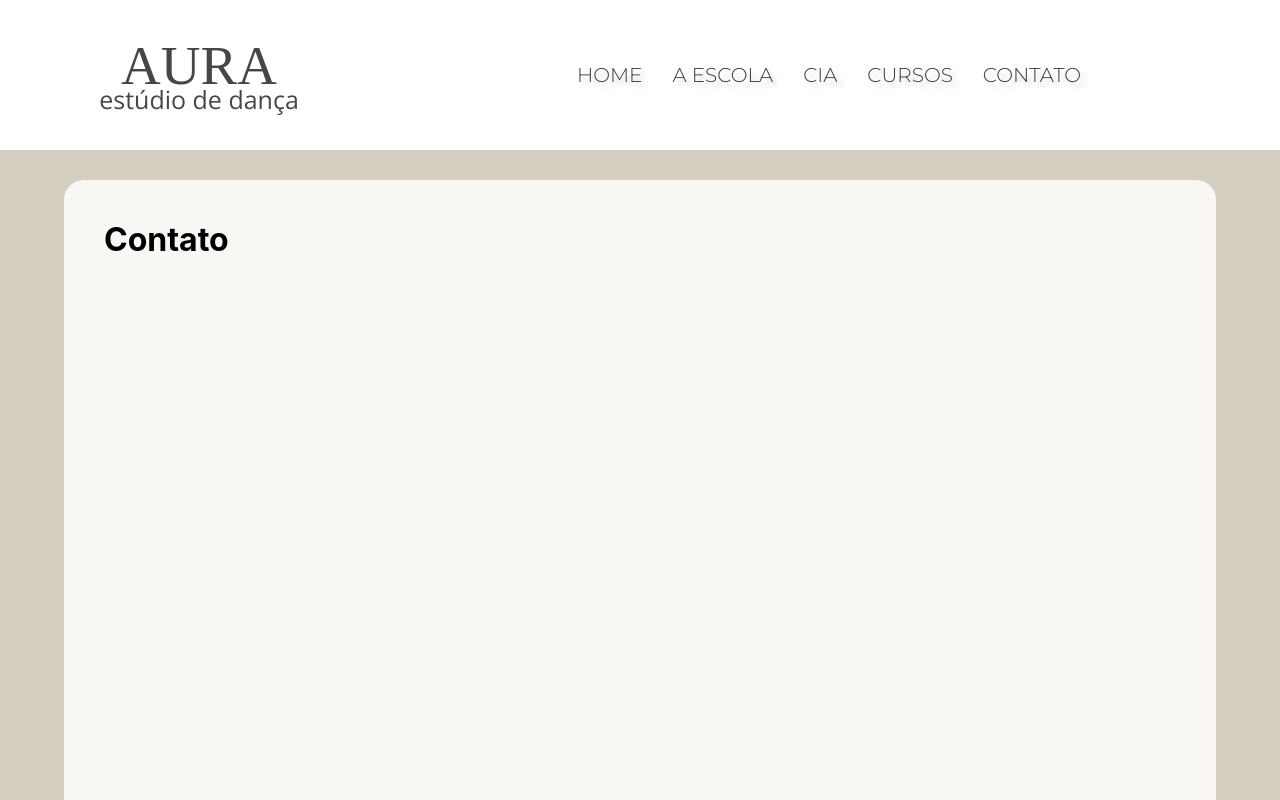
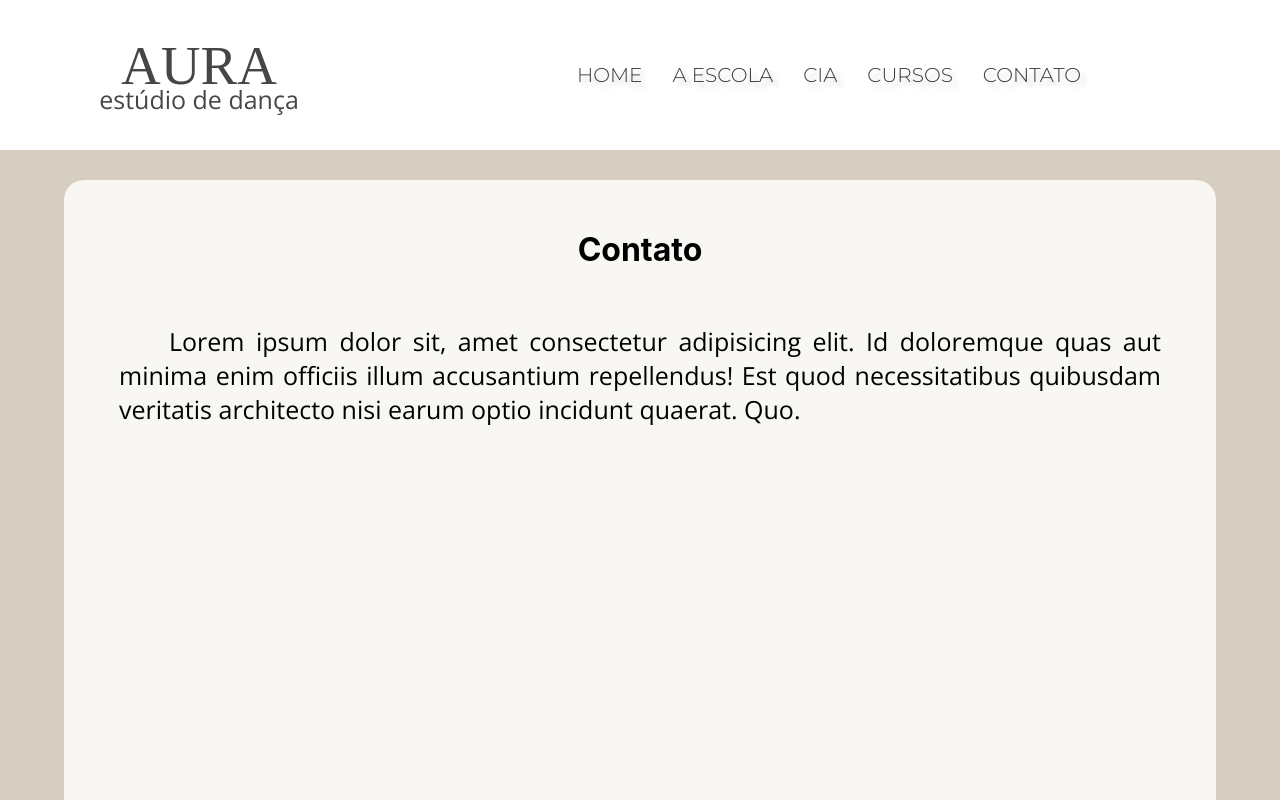
Before and after one commit to caiokeidi/EscolaDanca_FRONT, a React (Create React App) app in the folder escoladanca/: page /contato in a window 1280 px wide. Shown: the top 800 px of the page. Built offline with nearby package versions, Linux system fonts and the light colour scheme.

Commit message:
some changes on contato.jsx

```diff
--- a/escoladanca/src/paginas/Contato/Contato.jsx
+++ b/escoladanca/src/paginas/Contato/Contato.jsx
@@ -5,8 +5,19 @@ import './Contato.css'
 const Contato = () => {
     return(
         <div className='page-area'>
-            <div className='container'>
-                <h1>Contato</h1>
+            <div className='container anim1'>
+                <div className='page-title-area'>
+                    <h1>Contato</h1>
+                </div>
+                <div className="page-text-area">
+                <p className="page-text-p1">
+                    Lorem ipsum dolor sit, amet consectetur adipisicing elit. Id
+                    doloremque quas aut minima enim officiis illum accusantium
+                    repellendus! Est quod necessitatibus quibusdam veritatis architecto
+                    nisi earum optio incidunt quaerat. Quo.
+                </p>
+                </div>
+
             </div>
         </div>
     )
```
